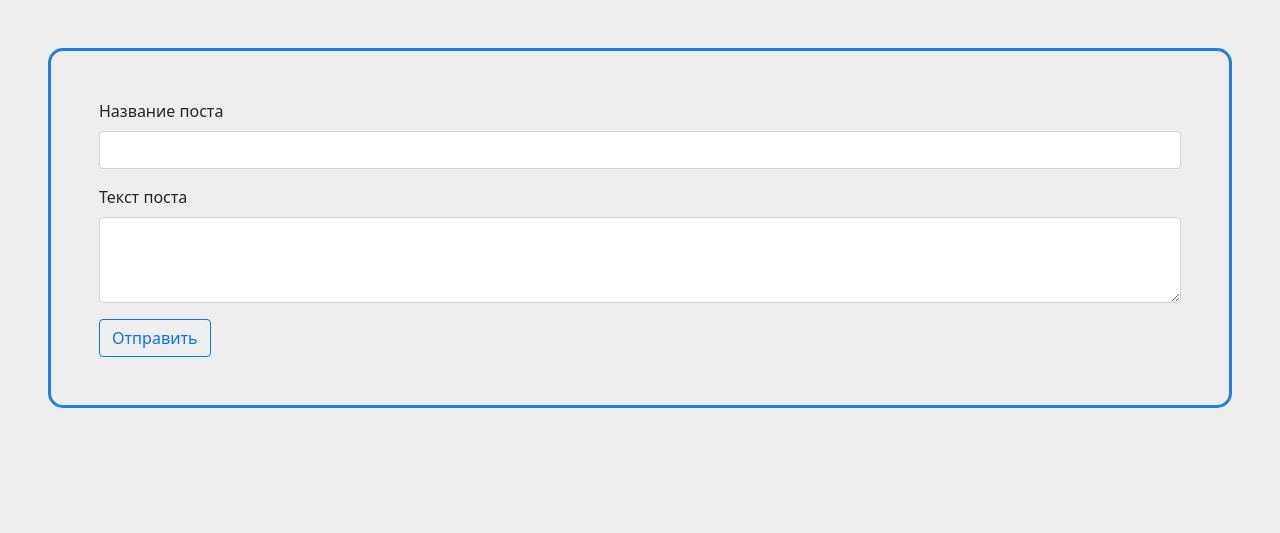
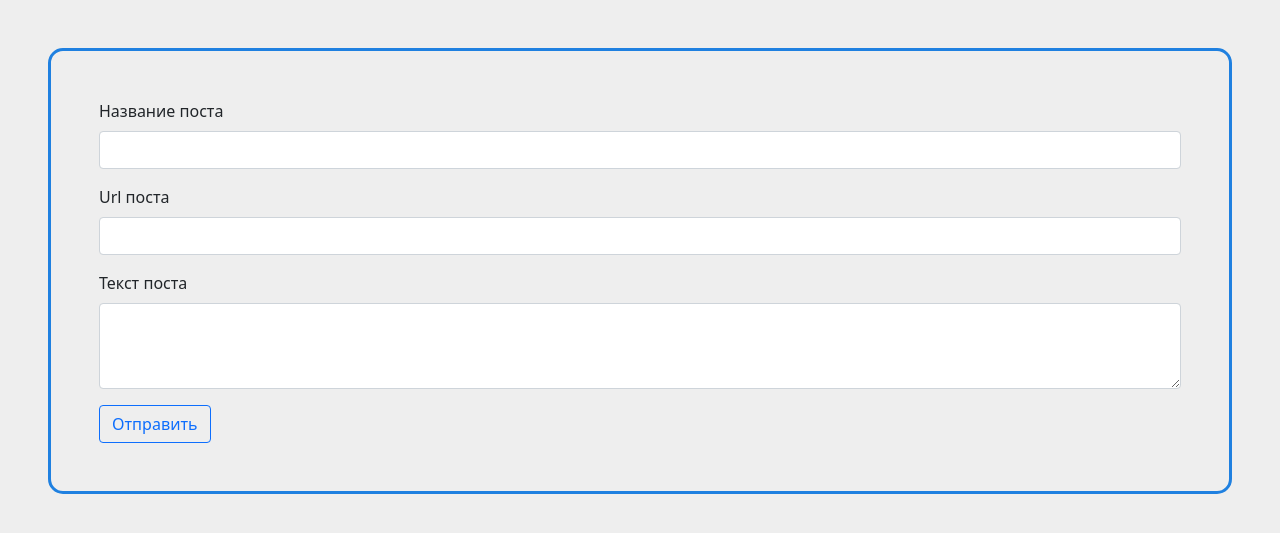
Before and after one commit to Zakhy1/flask-webapp, a Flask app: page /add_post in a window 1280 px wide. Shown: the part 56-589 px from the top of the page. Run offline with Flask 2, Linux system fonts and the light colour scheme; data comes from the database, SQL or seed files in the repository; both versions use the stored data as it was after the commit; some libraries are stand-ins or nearby versions.

Commit message:
some work with sqlite

```diff
--- a/FDataBase.py
+++ b/FDataBase.py
@@ -1,6 +1,8 @@
 import math
 import sqlite3
 import time
+
+from flask import url_for
 
 
 class FDataBase:
@@ -19,19 +21,26 @@ class FDataBase:
             print("Ошибка получения меню", e)
         return []
 
-    def addPost(self, title, text):
+    def addPost(self, title, text, url):
         try:
-            tm = math.floor(time.time())
-            self.__cur.execute("INSERT INTO posts VALUES(NULL, ?, ?, ?)", (title, text, tm))
+            self.__cur.execute(f"SELECT COUNT() AS `count` FROM posts WHERE url like '{url}'")
+            res = self.__cur.fetchone()
+            if res["count"] > 0:
+                print("Статья с таким url уже существует")
+                return False
+
+            unix_time = time.time()
+            human_time = time.strftime("%a, %d %b %Y %H:%M:%S", time.localtime(unix_time))
+            self.__cur.execute("INSERT INTO posts VALUES(NULL, ?, ?, ?, ?)", (title, text, url, human_time))
             self.__db.commit()
         except sqlite3.Error as e:
-            print("Ошибка добавления в БВ", e)
+            print("Ошибка добавления в БД", e)
             return False
         return True
 
-    def getPost(self, post_id):
+    def getPost(self, alias):
         try:
-            self.__cur.execute(f"SELECT title, text FROM posts WHERE id = {post_id} LIMIT 1")
+            self.__cur.execute(f"SELECT title, text FROM posts WHERE url like '{alias}' LIMIT 1")
             res = self.__cur.fetchone()
             if res:
                 return res
@@ -42,7 +51,7 @@ class FDataBase:
 
     def getPostsAnonce(self):
         try:
-            self.__cur.execute(f"SELECT id, title, text FROM posts ORDER BY time DESC")
+            self.__cur.execute(f"SELECT id, title, text, time, url FROM posts ORDER BY time DESC")
             res = self.__cur.fetchall()
             if res:
                 return res
--- a/main.py
+++ b/main.py
@@ -56,7 +56,7 @@ def add_post():
 
     if request.method == "POST":
         if len(request.form["name"]) > 4 and len(request.form["text"]) > 10:
-            res = dbase.addPost(request.form["name"], request.form["text"], )
+            res = dbase.addPost(request.form["name"], request.form["text"], request.form["url"])
             if not res:
                 flash("Ошибка добавления статьи", category="error")
             else:
@@ -67,11 +67,11 @@ def add_post():
     return render_template("add_post.html", menu=dbase.getMenu(), title="Добавление статьи")
 
 
-@app.route("/posts/<int:id_post>")
-def showPost(id_post):
+@app.route("/posts/<alias>")
+def show_post(alias):
     db = get_db()
     dbase = FDataBase(db)
-    title, post = dbase.getPost(id_post)
+    title, post = dbase.getPost(alias)
     if not title:
         abort(404)
 
--- a/sq_db.sql
+++ b/sq_db.sql
@@ -10,5 +10,6 @@ CREATE TABLE IF NOT EXISTS posts
     id    integer PRIMARY KEY AUTOINCREMENT,
     title text NOT NULL,
     text text NOT NULL,
+    url text NOT NULL,
     time integer NOT NULL
 );
--- a/templates/add_post.html
+++ b/templates/add_post.html
@@ -12,6 +12,10 @@
             <input type="text" class="form-control" id="name" name="name" required>
         </div>
         <div class="mb-3">
+            <label for="url" class="form-label">Url поста</label>
+            <input type="text" class="form-control" id="url" name="url" required>
+        </div>
+        <div class="mb-3">
             <label for="text" class="form-label">Текст поста</label>
             <textarea class="form-control" id="text" name="text" rows="3"></textarea>
         </div>
```
Also changed, not shown: templates/index.html (+17 -0 lines), templates/post.html (+7 -9 lines), flsite.db.
